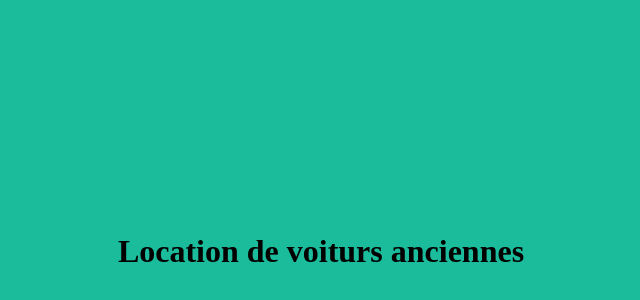
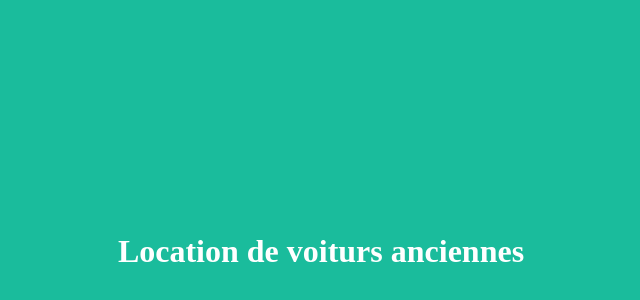
Before and after one commit to elhantali/locationVoiture, a plain HTML site: page index.html in a window 1280 px wide. Shown: the part 28-328 px from the top of the page, without its empty margins (319-959 px from the left). Drawn offline with Linux system fonts and the light colour scheme.

Commit message:
modifier la couleur du grand titre

```diff
--- a/index.html
+++ b/index.html
@@ -6,7 +6,7 @@
 
 </head>
 <body style="background-color:#1abc9C">
-<h1 style="padding-top:20%;padding-bottom:20%;text-align:center;">Location de voiturs anciennes</h1>
+<h1 style="padding-top:20%;padding-bottom:20%;text-align:center;color:#FFFFFF">Location de voiturs anciennes</h1>
 
 
 </body>
```
